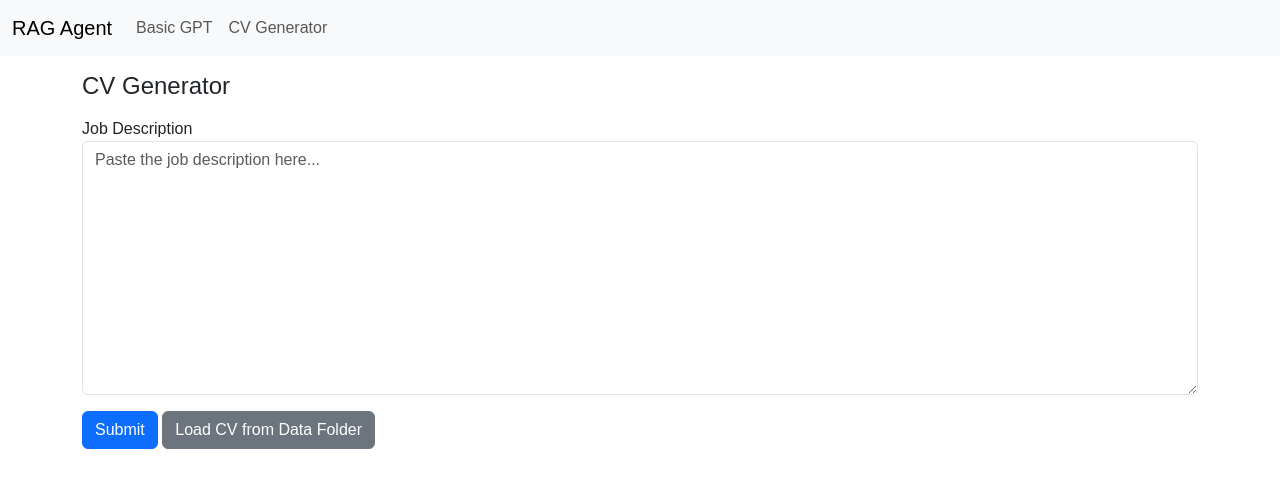
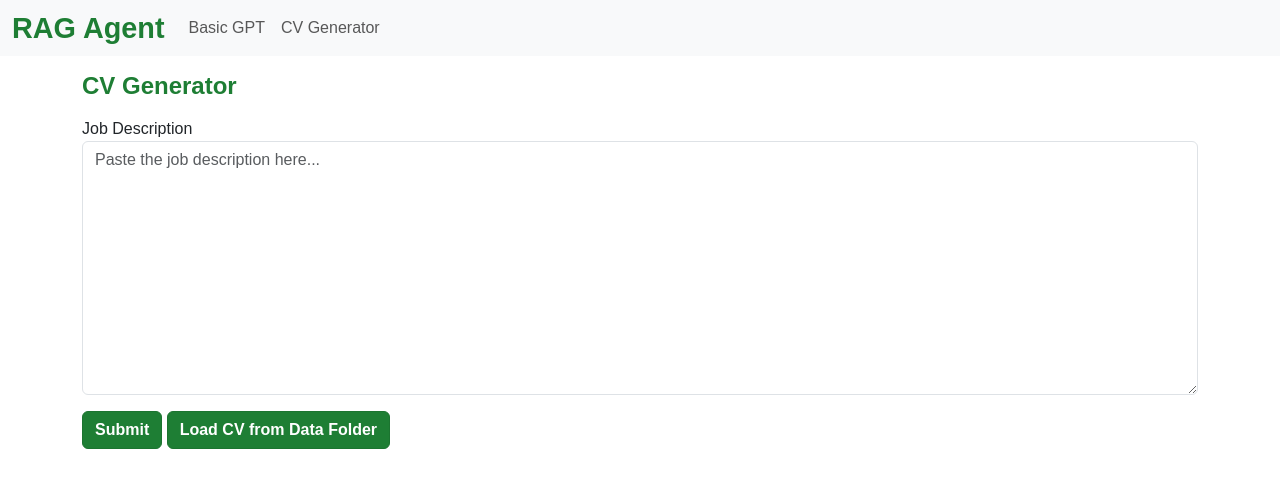
Before and after one commit to GuiFV/rag_agent, a Flask app: page /cv_generator in a window 1280 px wide. Shown: the top 488 px of the page. Run offline with Flask 3, Linux system fonts and the light colour scheme.

Commit message:
style(ui): improve button styling and update text color
- Updated button styles in `cv_generator.html` and `basic_gpt.html` to use a `btn-success` class with a darker green color.
- Updated text color and boldness for titles, buttons, and navbar branding in `styles.css` to align with the new darker green theme.
- Enhanced hover state for `btn-success` buttons.
- Adjusted navbar font size, weight, and padding for better visual alignment.

These updates improve the visual consistency and accessibility of the user interface.

```diff
--- a/static/css/styles.css
+++ b/static/css/styles.css
@@ -12,3 +12,29 @@ body {
 form {
     margin-top: 1rem;
 }
+
+/* Darker green titles */
+h1, h4 {
+    color: #1e7e34; /* Darker bootstrap green */
+    font-weight: bold;
+}
+
+/* Darker green buttons */
+.btn-success {
+    font-weight: bold;
+    background-color: #1e7e34; /* Dark green background */
+    border-color: #1c7430; /* Even darker border */
+}
+.btn-success:hover {
+    background-color: #19692c; /* Button hover state */
+    border-color: #155d27;
+}
+
+/* Navbar brand - bold with darker green */
+.navbar-brand {
+    color: #1e7e34 !important; /* Darker bootstrap green */
+    font-weight: bold;
+    font-size: 1.8rem; /* Increased font size */
+    line-height: 1; /* Adjusted line height to prevent navbar height expansion */
+    padding: 0; /* Removed extra padding around the text */
+}
--- a/templates/basic_gpt.html
+++ b/templates/basic_gpt.html
@@ -16,7 +16,7 @@
             <label for="user_input">Your Message:</label>
             <textarea class="form-control" id="user_input" name="user_input" rows="2" placeholder="Type your message here..."></textarea>
         </div>
-        <button type="submit" class="btn btn-primary mt-3">Send</button>
+        <button type="submit" class="btn btn-success mt-3">Send</button>
         <button type="button" id="reset-button" class="btn btn-secondary mt-3">Reset Chat</button>
     </form>
 {% endblock %}
--- a/templates/cv_generator.html
+++ b/templates/cv_generator.html
@@ -13,14 +13,13 @@
     </div>
     {% endif %}
 
-
 <form method="POST">
     <div class="form-group">
         <label for="job_description">Job Description</label>
         <textarea class="form-control" id="job_description" name="job_description" rows="10" placeholder="Paste the job description here..."></textarea>
     </div>
-    <button type="submit" class="btn btn-primary mt-3">Submit</button>
+    <button type="submit" class="btn btn-success mt-3">Submit</button>
     <!-- New button -->
-    <button type="submit" class="btn btn-secondary mt-3" name="load_cv">Load CV from Data Folder</button>
+    <button type="submit" class="btn btn-success mt-3" name="load_cv">Load CV from Data Folder</button>
 </form>
 {% endblock %}
```
